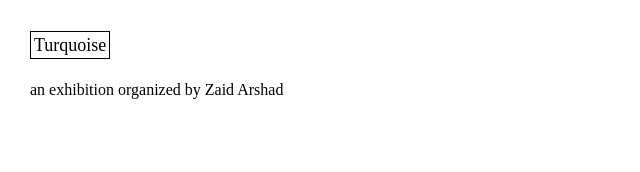
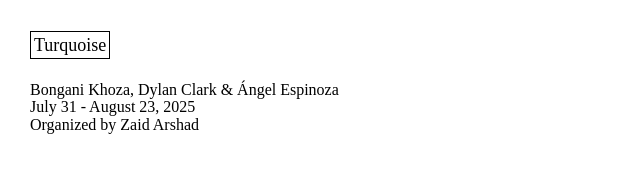
Before and after one commit to jacksondelea/turqouise, a website: page upcoming.html in a window 1280 px wide. Shown: the whole page, without its empty margins (0-640 px from the left). Drawn offline with Linux system fonts and the light colour scheme.

Commit message:
Update upcoming.html

```diff
--- a/upcoming.html
+++ b/upcoming.html
@@ -14,6 +14,8 @@
     <nav>
         <!-- #U1-->
         <ul style="margin-bottom: 0; padding-bottom: 0; padding-top: 0;">
-            <div>an exhibition organized by Zaid Arshad</div>
+            <div>Bongani Khoza, Dylan Clark & Ángel Espinoza</div>
+            <div>July 31 - August 23, 2025</div>
+            <div>Organized by Zaid Arshad</div>
     </nav>
 </body>
```
